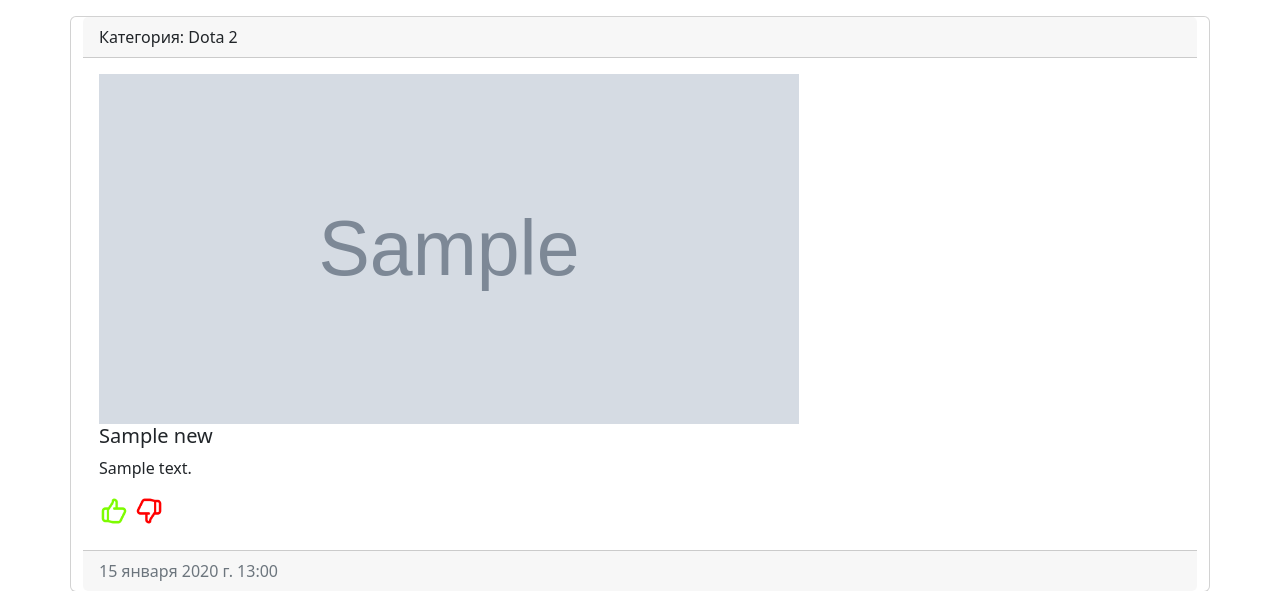
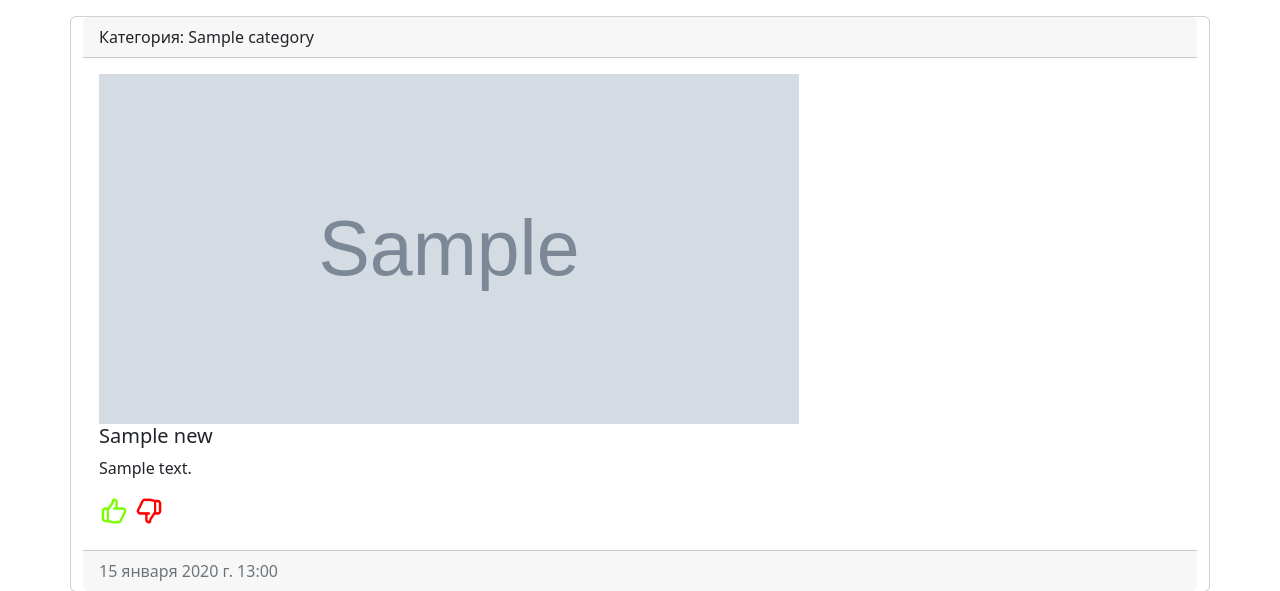
Before and after one commit to KrySeyt/CybersportNews, a Django app: a page that uses Cybersport/templates/Cybersport/post.html in a window 1280 px wide. Shown: the part 56-647 px from the top of the page. Run offline with Django 4.2, Linux system fonts and the light colour scheme; tables that the repository leaves empty hold one stand-in row (values such as "Sample post"); grey boxes marked "Sample" are stand-in pictures.

Commit message:
Category name in post fixed

```diff
--- a/Cybersport/templates/Cybersport/post.html
+++ b/Cybersport/templates/Cybersport/post.html
@@ -6,7 +6,7 @@
     <div class="container mt-3">
         <div class="row justify-content-center">
             <div class="card mb-3">
-                <div class="card-header">Категория: Dota 2</div>
+                <div class="card-header">Категория: {{ post.category }}</div>
                 <div class="card-body">
                     <img src="{{ post.image_url }}" alt="" class="justify-content-center" width="700" height="350">
                     <h5 class="card-title">{{ post.title }}</h5>
```
